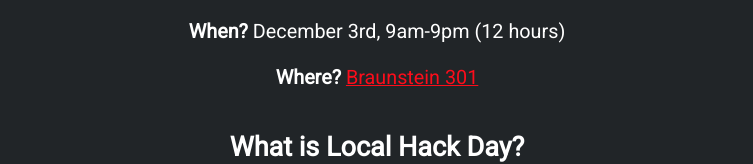
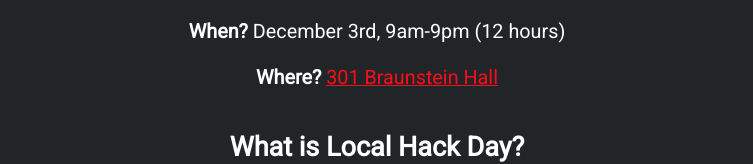
Before and after one commit to ACMatUC/localhackday.acmatuc.org, a plain HTML site: page index.html in a window 1280 px wide. Shown: the part 868-1032 px from the top of the page, without its empty margins (263-1016 px from the left). Drawn offline with Linux system fonts and the light colour scheme.

Commit message:
Make hall and room number more clear

```diff
--- a/index.html
+++ b/index.html
@@ -33,7 +33,7 @@
       <main>
         <section>
           <p><strong>When?</strong> December 3rd, 9am-9pm (12 hours)</p>
-          <p><strong>Where?</strong> <a target="_blank" href="https://www.uc.edu/content/dam/common/docs/maps/campus_map_west_color.pdf">Braunstein 301</a></p>
+          <p><strong>Where?</strong> <a target="_blank" href="https://www.uc.edu/content/dam/common/docs/maps/campus_map_west_color.pdf">301 Braunstein Hall</a></p>
         </section>
 
         <section>
```
